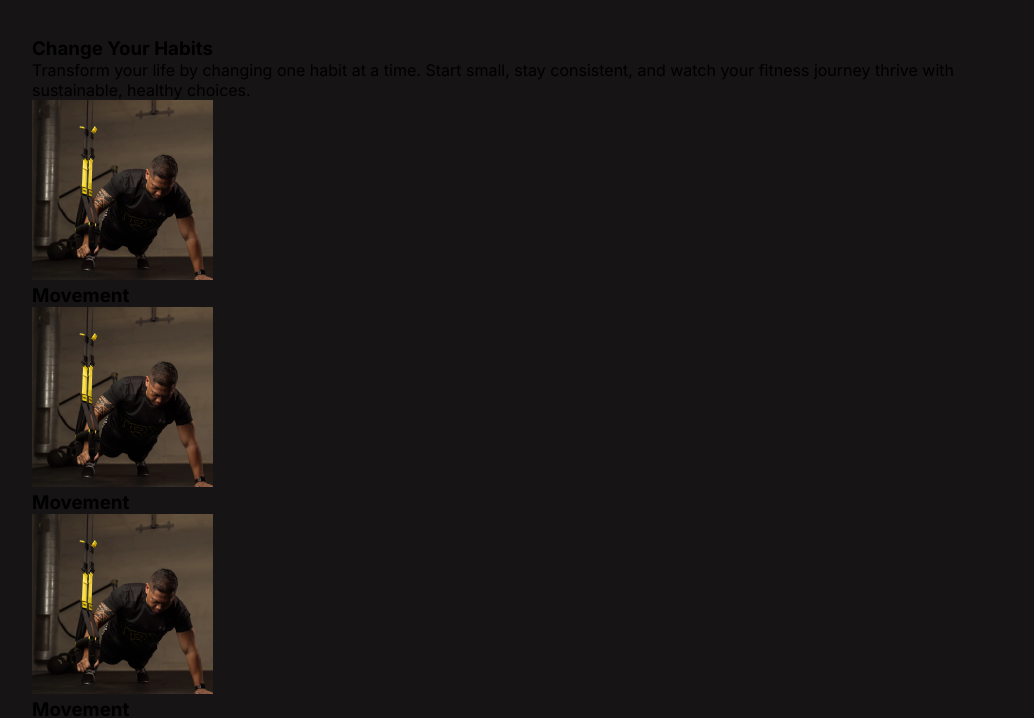
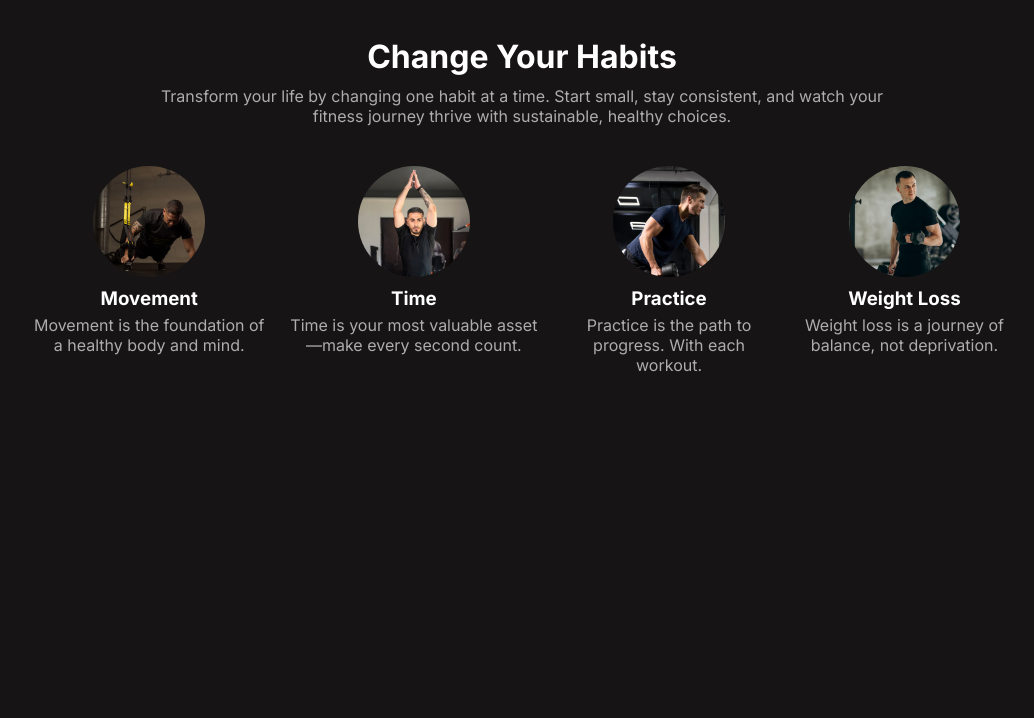
Before and after one commit to zarintasnia/PH-assignment-2, a plain HTML site: page index.html in a window 1280 px wide. Shown: the part 727-1445 px from the top of the page, without its empty margins (118-1152 px from the left). After the commit the page ends 1221 px from the top, so only its background shows below. Drawn offline with Linux system fonts and the light colour scheme; a web font is replaced by a local one.

Commit message:
second  commit

```diff
--- a/index.html
+++ b/index.html
@@ -52,41 +52,42 @@
 
     <main class="margin-header margin">
         <section class="habits">
-            <div class="habits-header">
+            <div class="habit-head">
                 <h3 class="habit-title">Change Your Habits</h3>
-                <p class="habit-description">Transform your life by changing one habit at a time. Start small, stay consistent, and watch your fitness journey thrive with sustainable, healthy choices.</p>
+                <p class="habit-description text-color">Transform your life by changing one habit at a time. Start small, stay consistent, and watch your fitness journey thrive with sustainable, healthy choices.</p>
             </div>
 
             <div class="habit-containers">
-                <div class="habit-container-1">
-                    <img src="images/image 3.png" alt="">
+
+                <div class="habit-container">
+                    <img class="habit-img" src="images/image 3.png" alt="">
                     <div class="container-1">
                         <h3 class="container-1-title">Movement</h3>
-                        <p class="container-1-description"></p>
+                        <p class="container-1-description text-color">Movement is the foundation of a healthy body and mind. </p>
                     </div>
                 </div>
 
-                <div class="habit-container-1">
-                    <img src="images/image 3.png" alt="">
+                <div class="habit-container">
+                    <img class="habit-img" src="images/image 2.png" alt="">
                     <div class="container-1">
-                        <h3 class="container-1-title">Movement</h3>
-                        <p class="container-1-description"></p>
+                        <h3 class="container-1-title">Time</h3>
+                        <p class="container-1-description text-color">Time is your most valuable asset—make every second count. </p>
                     </div>
                 </div>
 
-                <div class="habit-container-1">
-                    <img src="images/image 3.png" alt="">
+                <div class="habit-container">
+                    <img class="habit-img" src="images/image 4.png" alt="">
                     <div class="container-1">
-                        <h3 class="container-1-title">Movement</h3>
-                        <p class="container-1-description"></p>
+                        <h3 class="container-1-title">Practice</h3>
+                        <p class="container-1-description text-color">Practice is the path to progress. With each workout.</p>
                     </div>
                 </div>
 
-                <div class="habit-container-1">
-                    <img src="images/image 3.png" alt="">
+                <div class="habit-container">
+                    <img class="habit-img" src="images/image 5.png" alt="">
                     <div class="container-1">
-                        <h3 class="container-1-title">Movement</h3>
-                        <p class="container-1-description"></p>
+                        <h3 class="container-1-title">Weight Loss</h3>
+                        <p class="container-1-description text-color">Weight loss is a journey of balance, not deprivation. </p>
                     </div>
                 </div>
             </div>
--- a/style.css
+++ b/style.css
@@ -25,6 +25,9 @@ shared styles */
 .margin-header {
   margin-top: 50px;
   margin-bottom: 50px;
+}
+.text-color{
+  color: rgba(255, 255, 255, 0.65);
 }
 
 /* nav  styles */
@@ -154,10 +157,51 @@ nav li a {
   right: 27%;
 }
 
+/* habit section starts */
+.habit-head{
+ text-align: center;
+}
+.habit-title{
+  color: white;
+  font-size: 2rem;
+  margin-bottom: 10px;
+}
+.habit-description{
+  max-width: 750px;
+  margin: auto;
+  margin-bottom: 40px;
+}
+.habit-containers{
+  display: flex;
+ justify-content: space-between;
+ gap: 20px;
+}
+.habit-container{
+  display: flex;
+  flex-direction: column;
+  align-items: center;
+  text-align: center;
+}
+
+.habit-img{
+  height: 40%;
+  border-radius: 50%;
+  margin-bottom: 10px;
+
+
+}
+.container-1{
+  text-align: center;
+}
+.container-1-title{
+  color: white;
+  margin-bottom: 5px;
+}
+
 @media screen and (max-width: 576px) {
   /* nav section stats */
   .margin {
-    margin: 50px 100px;
+    margin: 50px 70px;
   }
   .list {
     display: none;
@@ -180,11 +224,19 @@ nav li a {
     padding: 12px;
   }
   .card-1 {
-    top: 120%; /* Adjust vertical position if needed */
+    top: 130%;
   }
 
   .card-2 {
-    top: 150%; /* Adjust vertical position if needed */
+    top: 150%;
     right: 60%;
   }
+
+  /* habit section starts */
+  .habit-containers{
+    flex-direction: column;
+  }
+  .container-1{
+    margin-bottom: 30px;
+  }
 }
```
